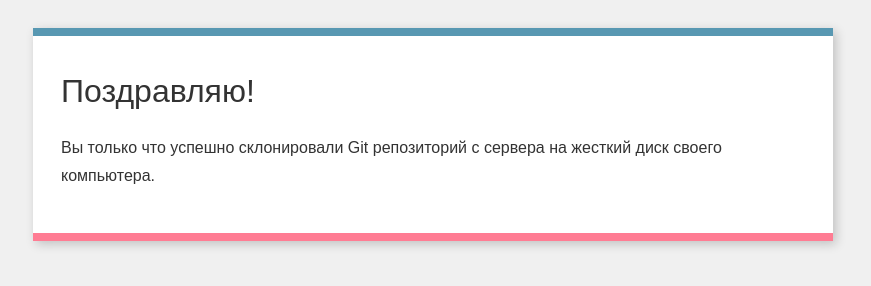
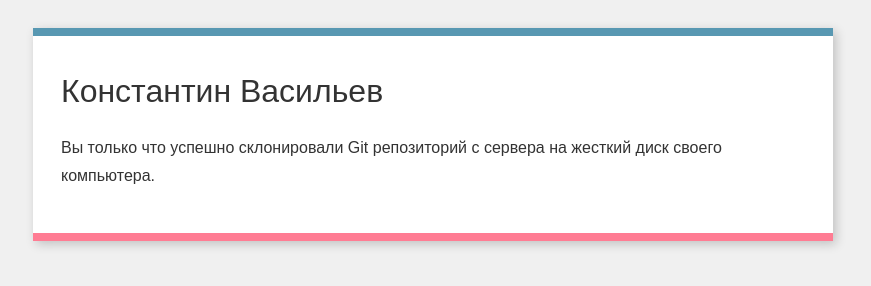
Before and after one commit to Nexabenskiy/git-wellcome-test, a plain HTML site: page index.html in a window 1280 px wide. Shown: the whole page, without its empty margins (207-1078 px from the left). Drawn offline with Linux system fonts and the light colour scheme.

Commit message:
Entered autorname

```diff
--- a/index.html
+++ b/index.html
@@ -9,7 +9,7 @@
     </head>
     <body>
         <div class="box">
-            <h1>Поздравляю!</h1>
+            <h1>Константин Васильев</h1>
             <p>
                 Вы только что успешно склонировали Git репозиторий с сервера на
                 жесткий диск своего компьютера.
```
